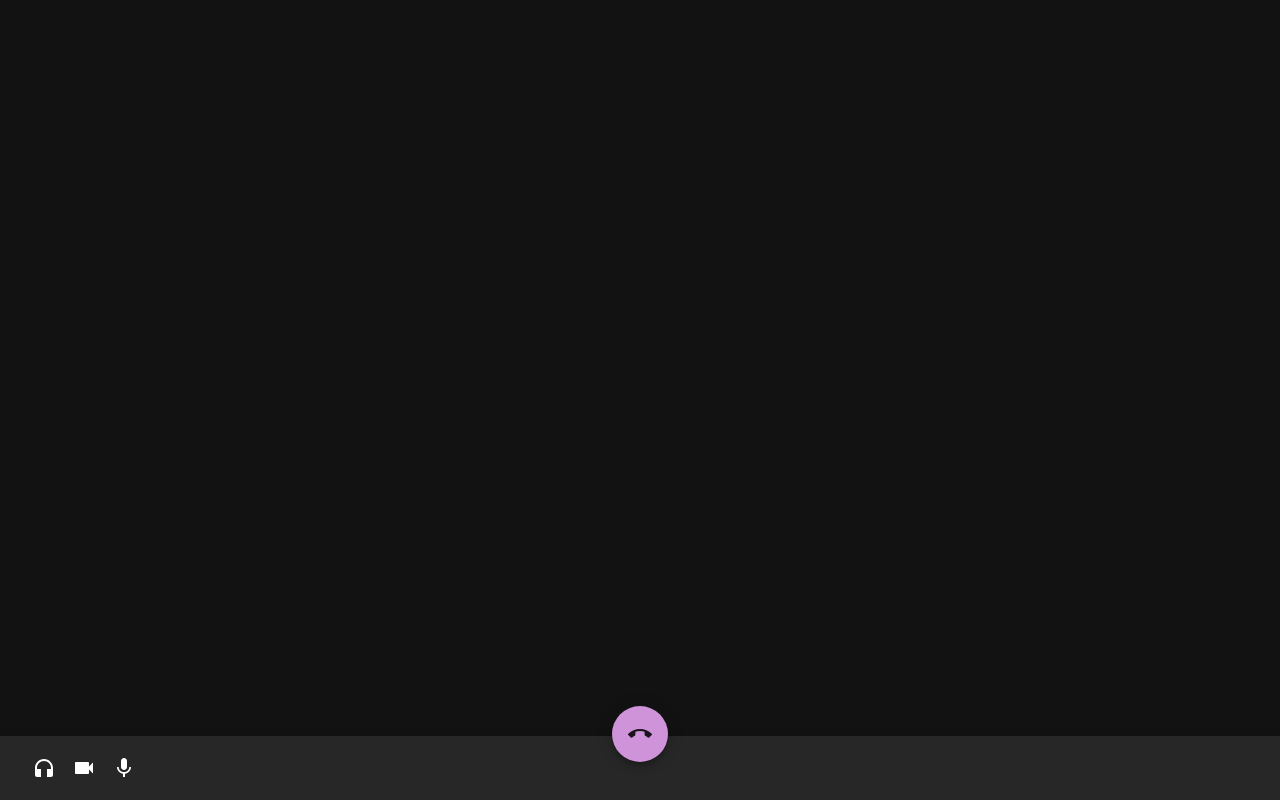
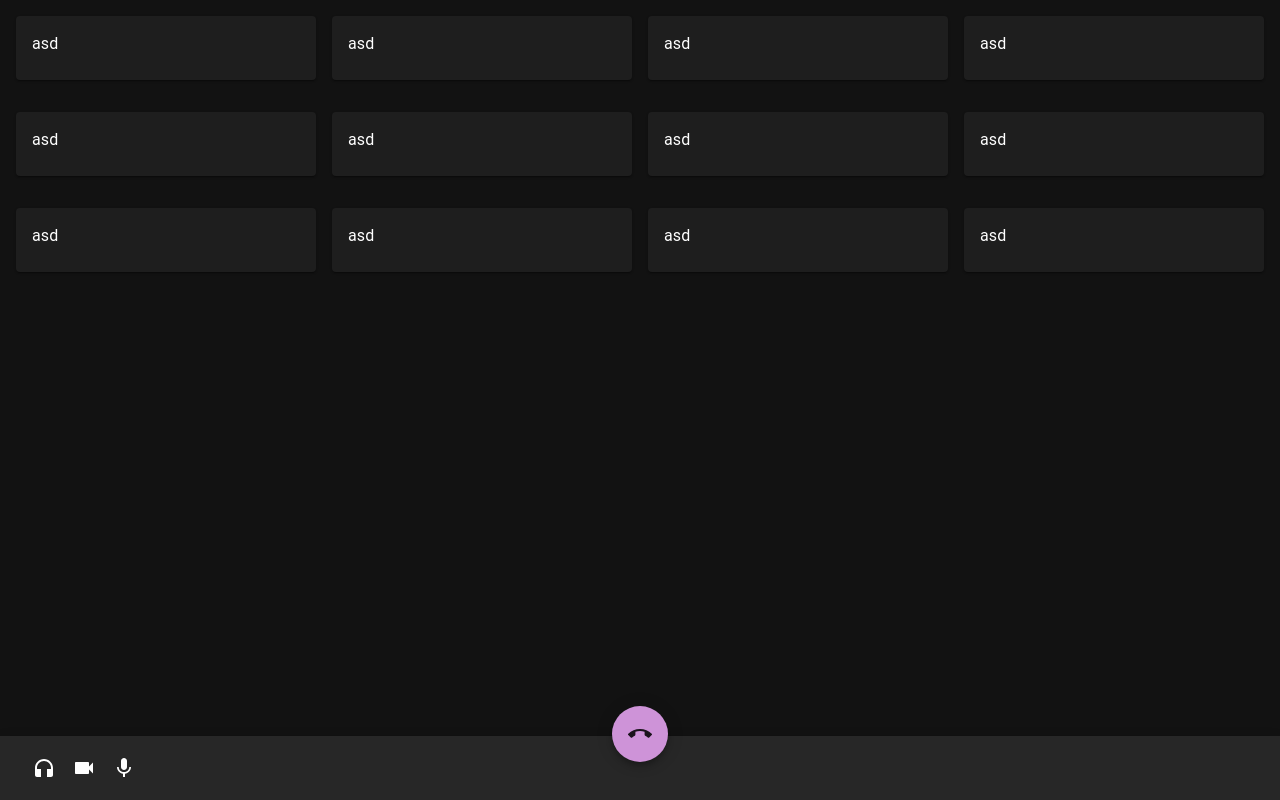
Before and after one commit to dusklight00/focus-meter-prototype, a React (Vite) app in the folder view/: page / in a window 1280 px wide. Built offline with nearby package versions, Linux system fonts and the light colour scheme.

Commit message:
room page complete

```diff
--- a/view/src/App.jsx
+++ b/view/src/App.jsx
@@ -1,63 +1,12 @@
 import Webcam from "react-webcam";
 import Login from "./pages/Login.jsx";
 import Register from "./pages/Register.jsx";
-
-import {
-  AppBar,
-  Toolbar,
-  IconButton,
-  // MenuIcon,
-  Box,
-  Fab,
-  // SearchIcon,
-  // MoreIcon,
-} from "@mui/material";
-
-import AddIcon from "@mui/icons-material/Add";
-import SearchIcon from "@mui/icons-material/Search";
-import MoreIcon from "@mui/icons-material/More";
-import { styled } from "@mui/material/styles";
-import MenuIcon from "@mui/icons-material/Menu";
-import CallEndIcon from "@mui/icons-material/CallEnd";
-import MicIcon from "@mui/icons-material/Mic";
-import HeadphonesIcon from "@mui/icons-material/Headphones";
-import VideocamIcon from "@mui/icons-material/Videocam";
-
-const StyledFab = styled(Fab)({
-  position: "absolute",
-  zIndex: 1,
-  top: -30,
-  left: 0,
-  right: 0,
-  margin: "0 auto",
-});
+import Room from "./pages/Room.jsx";
 
 function App() {
   return (
     <>
-      <AppBar position="fixed" color="primary" sx={{ top: "auto", bottom: 0 }}>
-        <Toolbar>
-          <IconButton color="inherit" aria-label="open drawer">
-            <HeadphonesIcon />
-          </IconButton>
-          <IconButton color="inherit" aria-label="open drawer">
-            <VideocamIcon />
-          </IconButton>
-          <IconButton color="inherit" aria-label="open drawer">
-            <MicIcon />
-          </IconButton>
-          <StyledFab color="secondary" aria-label="add">
-            <CallEndIcon />
-          </StyledFab>
-          <Box sx={{ flexGrow: 1 }} />
-          {/* <IconButton color="inherit">
-            <SearchIcon />
-          </IconButton>
-          <IconButton color="inherit">
-            <MoreIcon />
-          </IconButton> */}
-        </Toolbar>
-      </AppBar>
+      <Room />
     </>
   );
 }
--- /dev/null
+++ b/view/src/pages/Room.jsx
@@ -0,0 +1,134 @@
+import React from "react";
+
+import {
+  AppBar,
+  Toolbar,
+  IconButton,
+  // MenuIcon,
+  Box,
+  Fab,
+  Card,
+  CardContent,
+  CardActions,
+  Grid,
+  // Item,
+  // SearchIcon,
+  // MoreIcon,
+} from "@mui/material";
+
+import AddIcon from "@mui/icons-material/Add";
+import SearchIcon from "@mui/icons-material/Search";
+import MoreIcon from "@mui/icons-material/More";
+import { styled } from "@mui/material/styles";
+import MenuIcon from "@mui/icons-material/Menu";
+import CallEndIcon from "@mui/icons-material/CallEnd";
+import MicIcon from "@mui/icons-material/Mic";
+import HeadphonesIcon from "@mui/icons-material/Headphones";
+import VideocamIcon from "@mui/icons-material/Videocam";
+
+const StyledFab = styled(Fab)({
+  position: "absolute",
+  zIndex: 1,
+  top: -30,
+  left: 0,
+  right: 0,
+  margin: "0 auto",
+});
+
+function Room() {
+  return (
+    <div>
+      <Grid container spacing={2} padding={2}>
+        <Grid item xs={3}>
+          <Card>
+            <CardContent>asd</CardContent>
+          </Card>
+        </Grid>
+        <Grid item xs={3}>
+          <Card>
+            <CardContent>asd</CardContent>
+          </Card>
+        </Grid>
+        <Grid item xs={3}>
+          <Card>
+            <CardContent>asd</CardContent>
+          </Card>
+        </Grid>
+        <Grid item xs={3}>
+          <Card>
+            <CardContent>asd</CardContent>
+          </Card>
+        </Grid>
+      </Grid>
+      <Grid container spacing={2} padding={2}>
+        <Grid item xs={3}>
+          <Card>
+            <CardContent>asd</CardContent>
+          </Card>
+        </Grid>
+        <Grid item xs={3}>
+          <Card>
+            <CardContent>asd</CardContent>
+          </Card>
+        </Grid>
+        <Grid item xs={3}>
+          <Card>
+            <CardContent>asd</CardContent>
+          </Card>
+        </Grid>
+        <Grid item xs={3}>
+          <Card>
+            <CardContent>asd</CardContent>
+          </Card>
+        </Grid>
+      </Grid>
+      <Grid container spacing={2} padding={2}>
+        <Grid item xs={3}>
+          <Card>
+            <CardContent>asd</CardContent>
+          </Card>
+        </Grid>
+        <Grid item xs={3}>
+          <Card>
+            <CardContent>asd</CardContent>
+          </Card>
+        </Grid>
+        <Grid item xs={3}>
+          <Card>
+            <CardContent>asd</CardContent>
+          </Card>
+        </Grid>
+        <Grid item xs={3}>
+          <Card>
+            <CardContent>asd</CardContent>
+          </Card>
+        </Grid>
+      </Grid>
+      <AppBar position="fixed" color="primary" sx={{ top: "auto", bottom: 0 }}>
+        <Toolbar>
+          <IconButton color="inherit" aria-label="open drawer">
+            <HeadphonesIcon />
+          </IconButton>
+          <IconButton color="inherit" aria-label="open drawer">
+            <VideocamIcon />
+          </IconButton>
+          <IconButton color="inherit" aria-label="open drawer">
+            <MicIcon />
+          </IconButton>
+          <StyledFab color="secondary" aria-label="add">
+            <CallEndIcon />
+          </StyledFab>
+          <Box sx={{ flexGrow: 1 }} />
+          {/* <IconButton color="inherit">
+        <SearchIcon />
+      </IconButton>
+      <IconButton color="inherit">
+        <MoreIcon />
+      </IconButton> */}
+        </Toolbar>
+      </AppBar>
+    </div>
+  );
+}
+
+export default Room;
```
